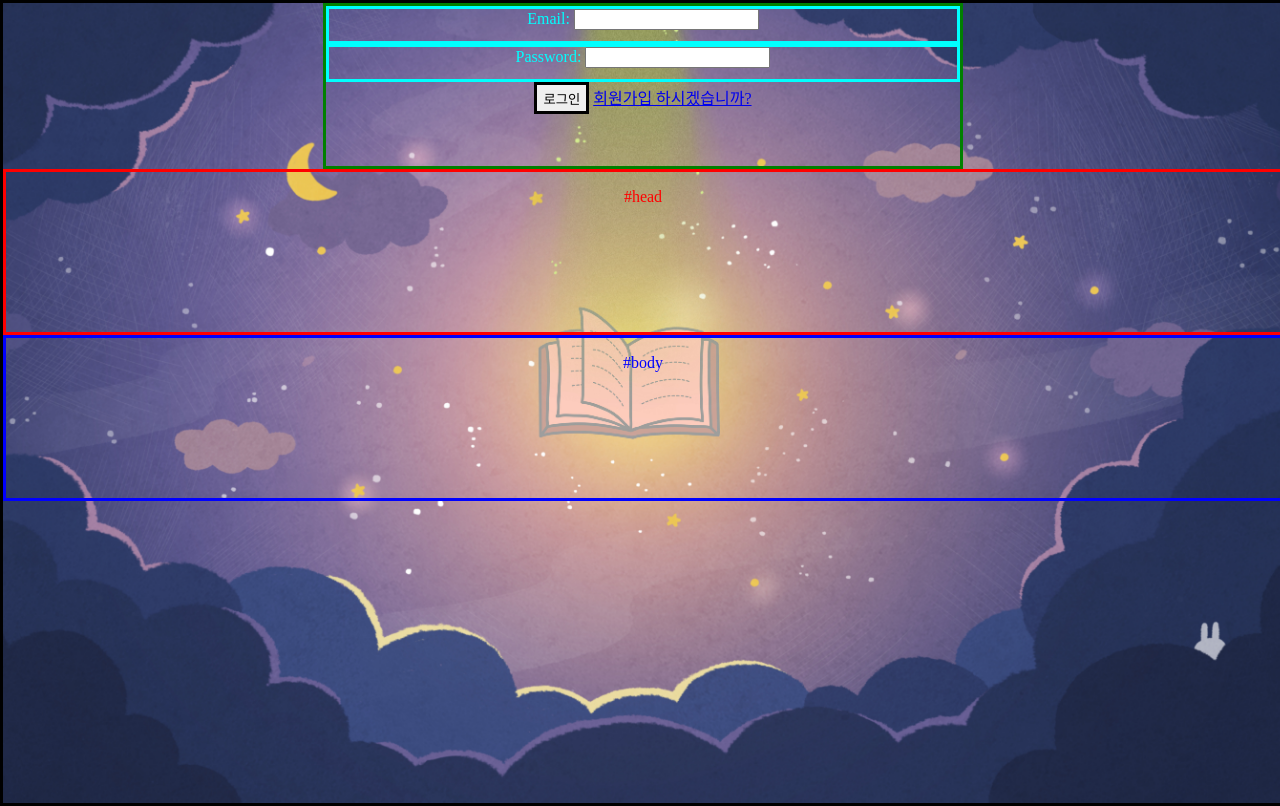
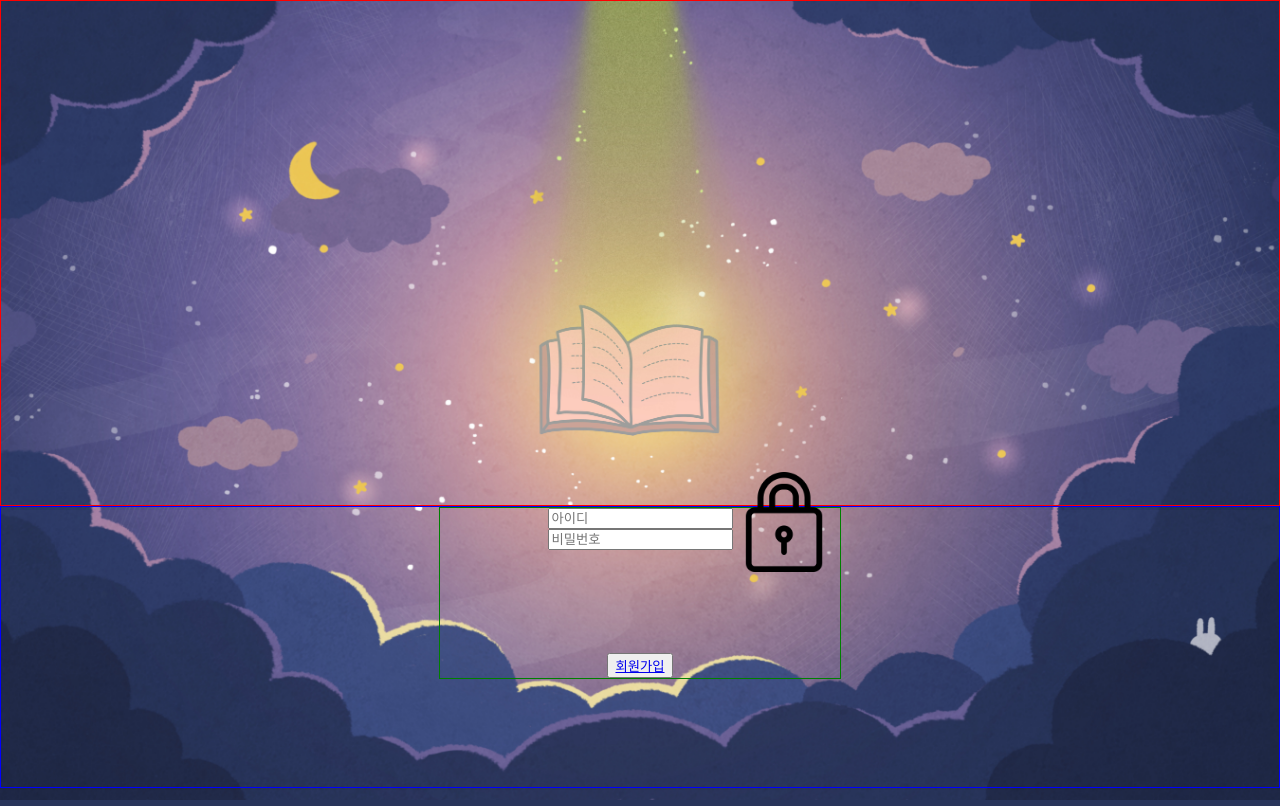
Before and after one commit to freenozero/gratitude_diary, a Django app: page / in a window 1280 px wide. Run offline with Django 3.2, Linux system fonts and the light colour scheme.

Commit message:
html, css 수정. 이제 기수가 할거임!!1

```diff
--- a/Diary/static/style.css
+++ b/Diary/static/style.css
@@ -1,11 +1,12 @@
 #head {
-    border: solid;
-    height: 10rem;
+    border: solid 1px;
+    height: 63%;
+    /*높이 전체의 63% 비율을 차지하게 하는 명령*/
+    margin: 0 auto;
     color: red;
     text-align: center;
 }
 body{
-    border: solid;
     margin: 0px;
     background-image: url("img/test7.jpg");
     background-size: cover;
@@ -14,32 +15,47 @@ body{
     height: 100vh;
     width: 100%;
 }
-
-.form-group{
-    border: solid;
-    height: 2rem;
-    color: aqua;
-}
-
 .bt{
-    border: solid;
+    border: solid 1px;
     height: 2rem;
     color: black;
 }
 
-.login{
-    min-width: 200px;
-    margin-left: 20rem;
-    margin-right: 20rem;
-    border: solid;
-    height: 10rem;
-    color: green;
-    text-align: center;
+.form_group{
+    position: relative;
+
 }
 
-#body {
-    border: solid;
-    height: 10rem;
+.login_button{
+
+    border:none;
+    background:url("img/lock.png");
+
+    height: 100px;
+    width: 100px;
+    background-size: 100px;
+    background-repeat: no-repeat;
+    position: relative;
+    right: -144px;
+    top: -78px;
+}
+
+.login_button:hover{
+    cursor: pointer;
+}
+
+.login{
+
+    width: 400px;
+    bottom: 300px;
+    margin: 0 auto;
+    border: solid 1px;
+    color: green;
+}
+
+#content {
+    height: 35%;
+    border: solid 1px;
     color: blue;
     text-align: center;
 }
--- a/templates/index.html
+++ b/templates/index.html
@@ -1,24 +1,22 @@
 
-{% include "login.html" %}
 {% load static %}
 <!DOCTYPE html>
 <html lang="ko">
 
-<head style='border:solid'>
-    {% block title %} {% endblock %}
-    {% load static %}
+<head>
     <meta charset="UTF-8">
     <link rel="stylesheet" href="{% static "style.css" %}">
+    {% block title %} {% endblock %}
 </head>
 
 <body>
+    <header>
+    <title>메인화면</title>
+    </header>
     <div id="head">
-        <p>#head</p>
     </div>
-    <div id="body">
-        <p>#body</p>
-        {% block content %}
-        {% endblock %}
+    <div id="content">
+        {% include "login.html" %}
     </div>
 </body>
 
--- a/templates/login.html
+++ b/templates/login.html
@@ -1,25 +1,19 @@
+
 {% block content %}
+    {% load static %}
     <div class="login">
         <form action="" method="post">
             {% csrf_token %}
-            {% for field in login_form %}
-                <div class="form-group">
-                    {{ field.label_tag }}
-                    {{ field }}
-                    {% if field.errors %}
-                        {% for error in field.errors %}
-                            <span class="help-block">{{ error }}</span>
-                        {% endfor %}
-                    {% endif %}
-                </div>
-            {% endfor %}
-            {% if login_form.non_field_errors %}
-                {% for error in login_form.non_field_errors %}
-                    <p class="text-danger"><b>{{ error }}</b></p>
-                {% endfor %}
-            {% endif %}
-            <button class="bt">로그인</button>
-            <a href={% url 'signup' %}>회원가입 하시겠습니까?</a>
+             <div class="form-group">
+                <input type="email" name="email" class="form-control" required id="id_email" placeholder="아이디">
+             </div>
+            <div class="form-group">
+                <input type="password" name="password" class="form-control" required id="id_password" placeholder="비밀번호">
+             </div>
+            <div class="login_warp">
+                <button class="login_button"></button>
+            </div>
         </form>
+        <button class="signup_button"><a href="{% url 'signup' %}">회원가입</a></button>
     </div>
-{% endblock %}
+{% endblock content%}
```
Also changed, not shown: Diary/static/img/lock.png (added).
